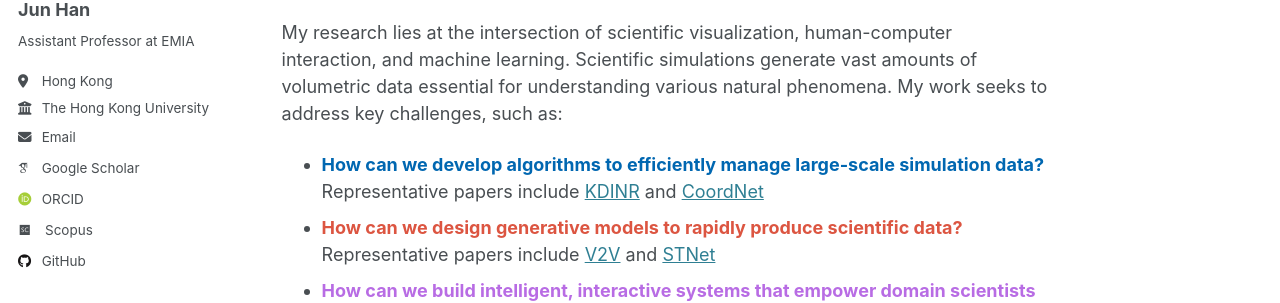
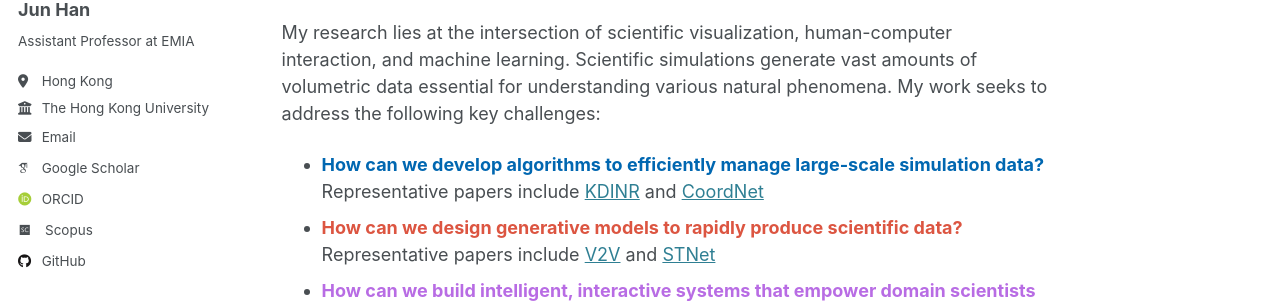
Before and after one commit to stevenhan1991/stevenhan1991.github.io, a Jekyll site: the page built from _pages/about.md, in a window 1280 px wide and 900 px high. Shown: the part 355-658 px from the top of the window. Built offline with Jekyll 4.4.1, drawn with Linux system fonts in a browser that asks for light colours; some web fonts are replaced.

Commit message:
Update about.md

```diff
--- a/_pages/about.md
+++ b/_pages/about.md
@@ -10,7 +10,7 @@ redirect_from:
 I'm an Assistant Professor in the [Division of Emerging Interdisciplinary Areas](https://emia.hkust.edu.hk) at [the Hong Kong University of Science and Technology](https://hkust.edu.hk/). Prior that, I spend two years at the Chinese University of Hong Kong, Shenzhen, as an assistant professor. I recevied my Ph.D. degree in Computer Science and Engineering at [University of Notre Dame](https://www.nd.edu/) under the supervison of [Prof. Chaoli Wang](https://sites.nd.edu/chaoli-wang/). I received my master's degree in Computer Software and Theory and my bachelor's degree in Software Engineering. Both from [Xidian University](https://en.xidian.edu.cn).
 
 <h1 id='research'>Research</h1>
-My research lies at the intersection of scientific visualization, human-computer interaction, and machine learning. Scientific simulations generate vast amounts of volumetric data essential for understanding various natural phenomena. My work seeks to address key challenges, such as:
+My research lies at the intersection of scientific visualization, human-computer interaction, and machine learning. Scientific simulations generate vast amounts of volumetric data essential for understanding various natural phenomena. My work seeks to address the following key challenges:
 <ul>
 <li> <span style="color: #0067B1; font-weight: bold;"> How can we develop algorithms to efficiently manage large-scale simulation data? </span> Representative papers include <a href='https://ieeexplore.ieee.org/abstract/document/10371224/'>KDINR</a> and <a href='https://ieeexplore.ieee.org/abstract/document/9852325/'>CoordNet</a> </li>
 <li> <span style="color: #DC5541; font-weight: bold;"> How can we design generative models to rapidly produce scientific data? </span> Representative papers include <a href='https://ieeexplore.ieee.org/document/9230431/'>V2V</a> and <a href='https://ieeexplore.ieee.org/document/9552857/'>STNet</a> </li>
```
